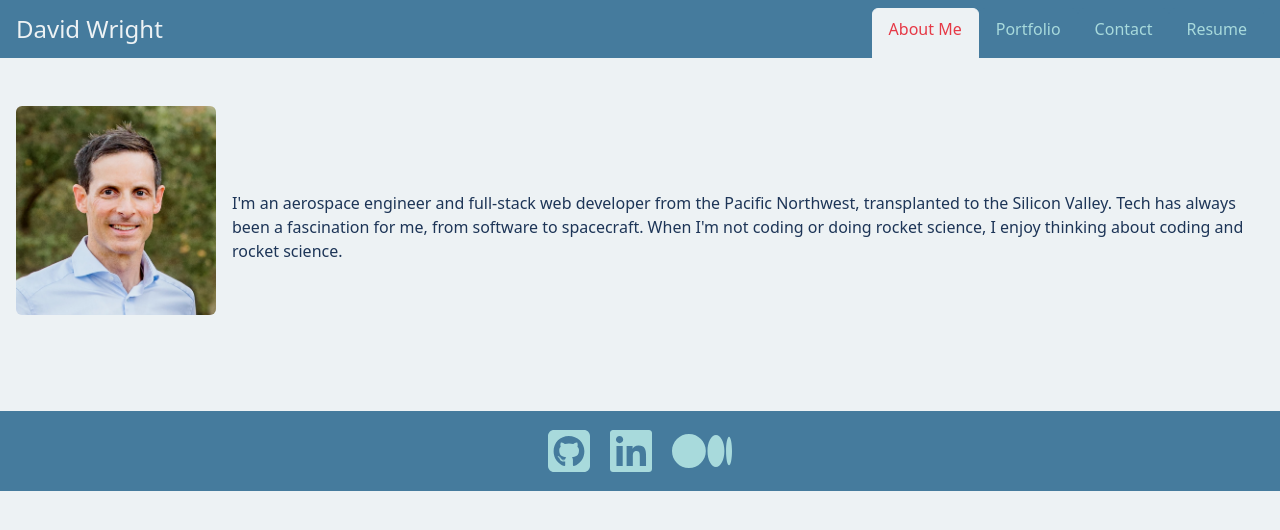
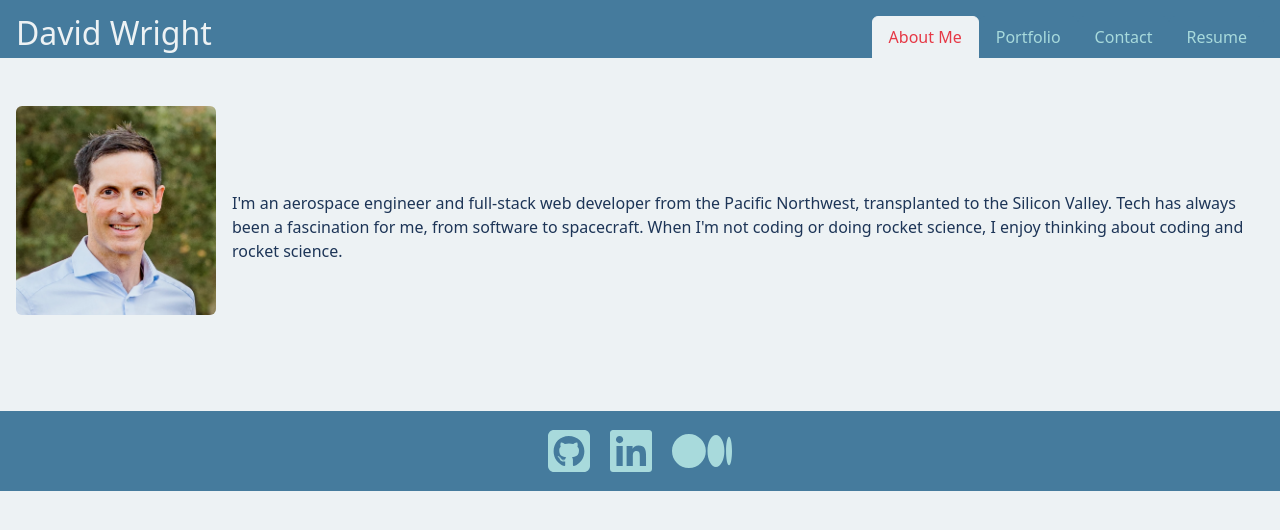
Before and after one commit to d-a-v-i-d-w-r-i-g-h-t/react-portfolio, a React (Vite) app: page / in a window 1280 px wide. Shown: the top 530 px of the page. Built offline with nearby package versions, Linux system fonts and the light colour scheme.

Commit message:
Adjust nav bar

```diff
--- a/src/components/Navigation.jsx
+++ b/src/components/Navigation.jsx
@@ -8,10 +8,10 @@ export default function Navigation() {
   // return the nav bar
   // formatting here is bootstrap; other formatting is in the index.css file
   return (
-    <nav className="navbar navbar-expand-lg px-1 pb-0">
-      <div className="container-fluid">
-        <p className="navbar-brand mb-2 h1">David Wright</p>
-        <ul className="nav nav-tabs justify-content-center">
+    <nav className="navbar navbar-expand-lg pt-2 px-1 pb-0">
+      <div className="container-fluid py-0 my-0">
+        <p className="navbar-brand mb-0 p-0 fs-2">David Wright</p>
+        <ul className="nav nav-tabs justify-content-center p-0 pt-2 m-0">
 
           <li className="nav-item">
             {/* link for first nav item, About Me, root route '/' */}
--- a/src/index.css
+++ b/src/index.css
@@ -28,14 +28,9 @@ body {
 
 .navbar-brand {
   color: var(--page-color);
-  font-size: 150%
 }
 .navbar-brand:hover {
   color: var(--page-color);
-}
-
-.nav-link {
-  height: 50px;
 }
 
 .nav-tabs .nav-link:hover {
```
Also changed, not shown: 2 other files (tests, documents, lock files or other folders).
